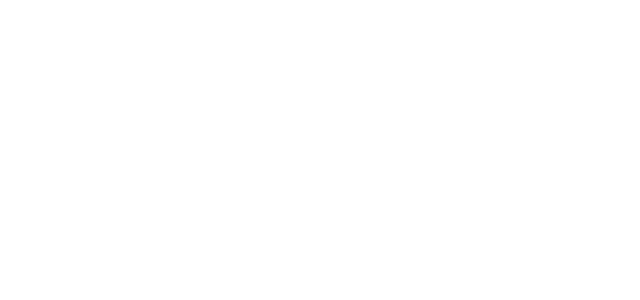
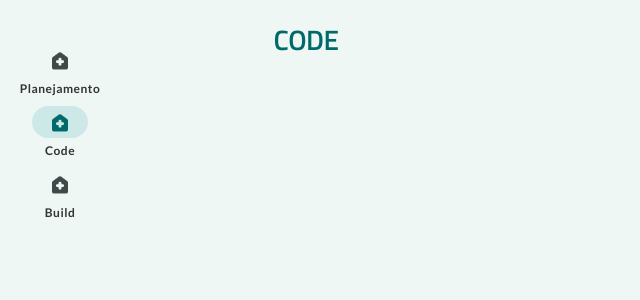
Before and after one commit to thiagonery/DevSecOps_TCC_IA-1, a React (Vite) app in the folder client/: page /code in a window 1280 px wide. Before the commit this address had no page. Shown: the top 300 px of the page, without its empty margins (0-640 px from the left). Built offline with nearby package versions, Linux system fonts and the light colour scheme.

Commit message:
feat: init CodeScreen

```diff
--- a/client/src/routes/index.tsx
+++ b/client/src/routes/index.tsx
@@ -4,6 +4,7 @@
   Routes as _Routes,
 } from 'react-router-dom';
 
+import { CodeScreen } from '@screens/Code/CodeScreen';
 import { PlanScreen } from '@screens/Plan/PlanScreen';
 
 export const Routes = () => {
@@ -13,6 +14,7 @@
         {['/', '/plan'].map((path) => (
           <Route path={path} key={path} element={<PlanScreen />} />
         ))}
+        <Route path="/code" element={<CodeScreen />} />
       </_Routes>
     </Router>
   );
--- /dev/null
+++ b/client/src/screens/Code/CodeScreen.tsx
@@ -0,0 +1,16 @@
+import React from 'react';
+
+import { Background, Text } from '@components';
+import { useTheme } from '@mui/material';
+
+export const CodeScreen: React.FC = () => {
+  const theme = useTheme();
+
+  return (
+    <Background drawerFocus="code">
+      <Text variant="h1" color={theme.palette.primary.main}>
+        CODE
+      </Text>
+    </Background>
+  );
+};
```
